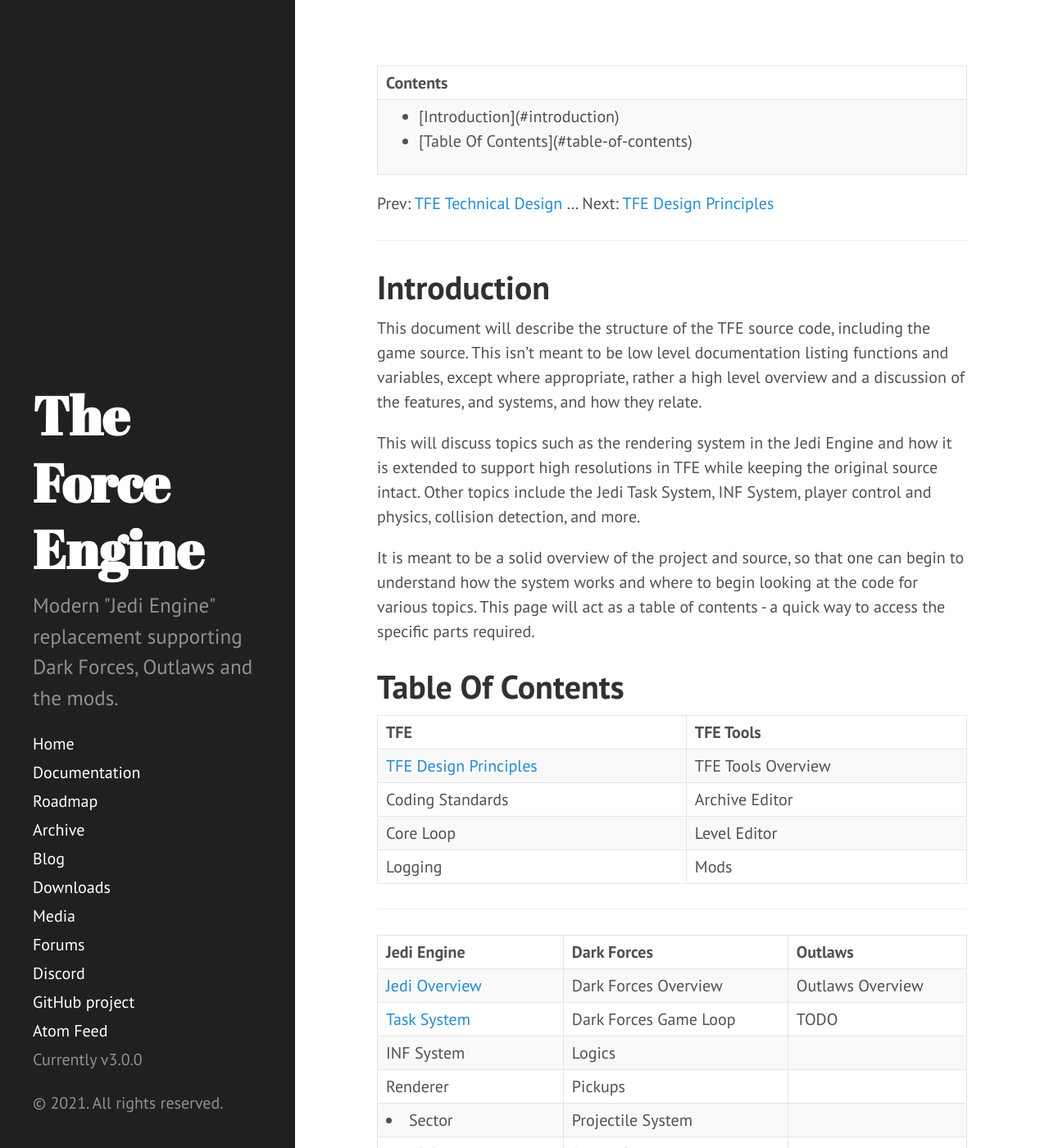
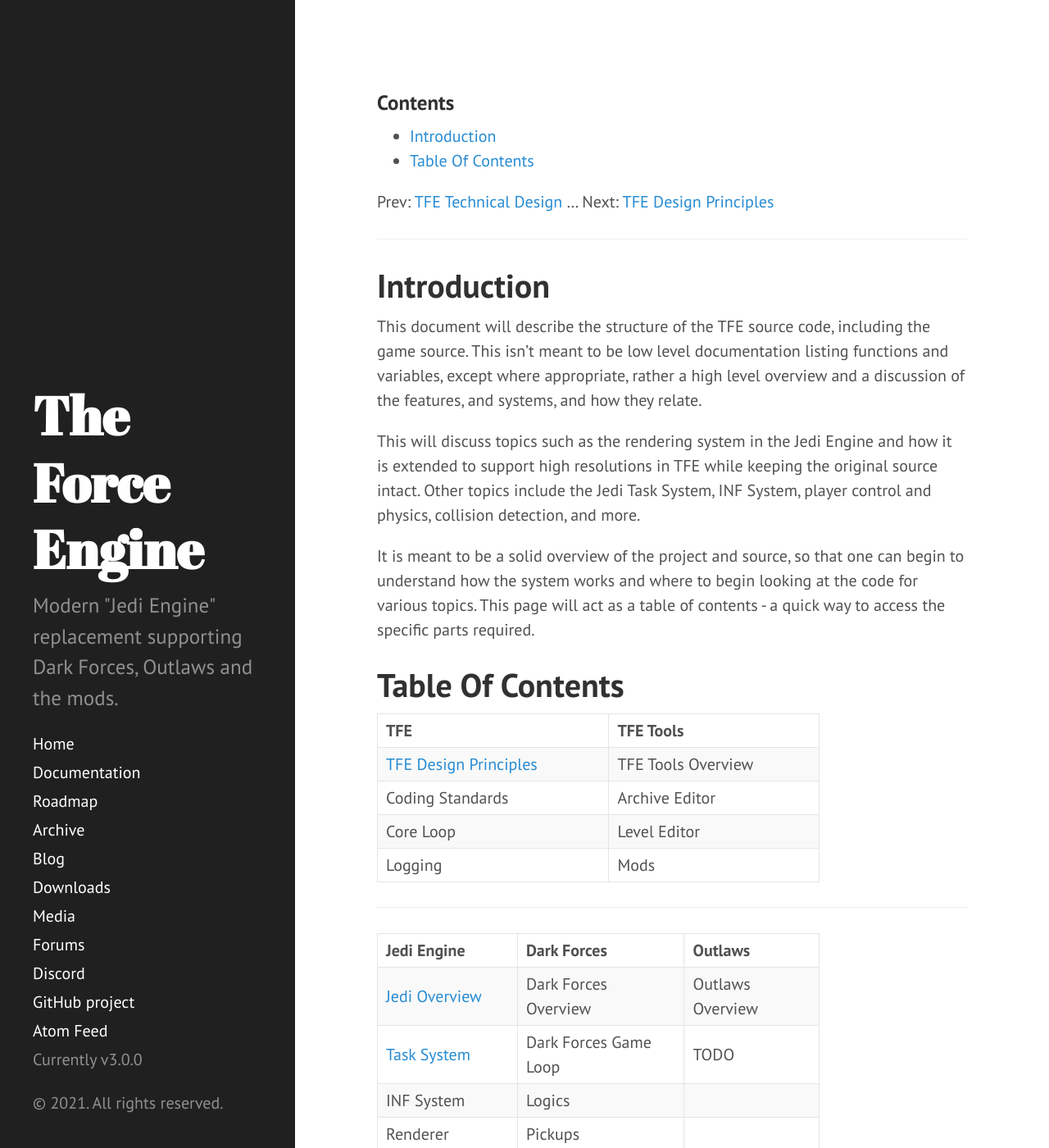
Before and after one commit to TheForceEngine/TheForceEngine.github.io, a Jekyll site: the page built from TechnicalDoc/TD_Table_Of_Contents.md, in a window 1280 px wide and 1400 px high. Shown: the whole window at 82% size. Built offline with Jekyll 4.4.1, drawn with Linux system fonts in a browser that asks for light colours.

Commit message:
Update TD_Table_Of_Contents.md

```diff
--- a/TechnicalDoc/TD_Table_Of_Contents.md
+++ b/TechnicalDoc/TD_Table_Of_Contents.md
@@ -5,9 +5,9 @@
 ---
 <style> table { width: 25%; } </style>
 
-| Contents |
-|:---------|
-| {::nomarkdown}<ul><li>[Introduction](#introduction)</li><li>[Table Of Contents](#table-of-contents)</li></ul>{:/} |
+### Contents
+* [Introduction](#introduction)
+* [Table Of Contents](#table-of-contents)
 
 Prev: [TFE Technical Design](TFE_Technical_Design.md) ... Next: [TFE Design Principles](TFE_Design_Principles.md)
 
@@ -20,7 +20,7 @@
 It is meant to be a solid overview of the project and source, so that one can begin to understand how the system works and where to begin looking at the code for various topics. This page will act as a table of contents - a quick way to access the specific parts required.
 
 # Table Of Contents
-<style> table { width: 100%; } </style>
+<style> table { width: 75%; } </style>
 
 | TFE | TFE Tools |
 |:---------------|:---------|
```
